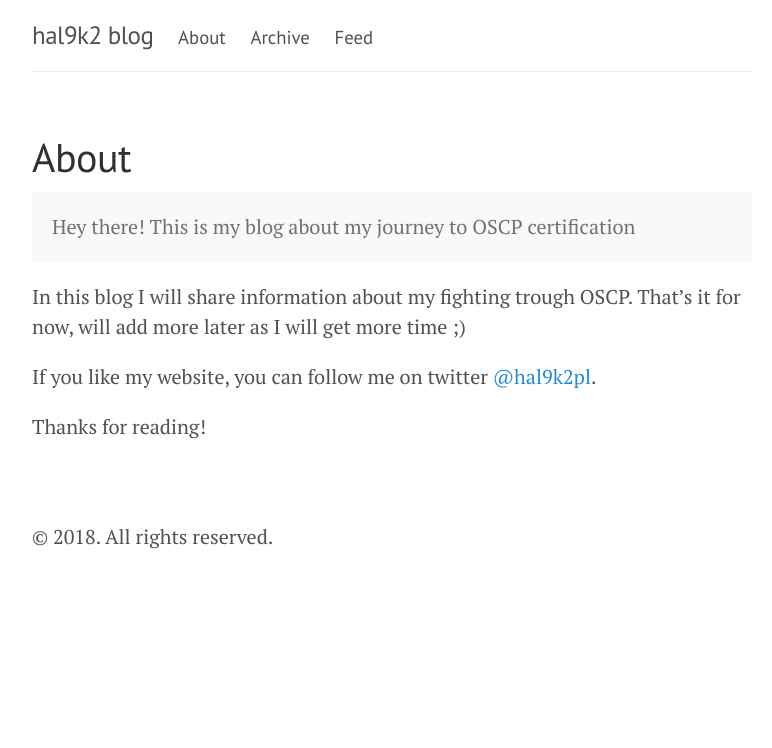
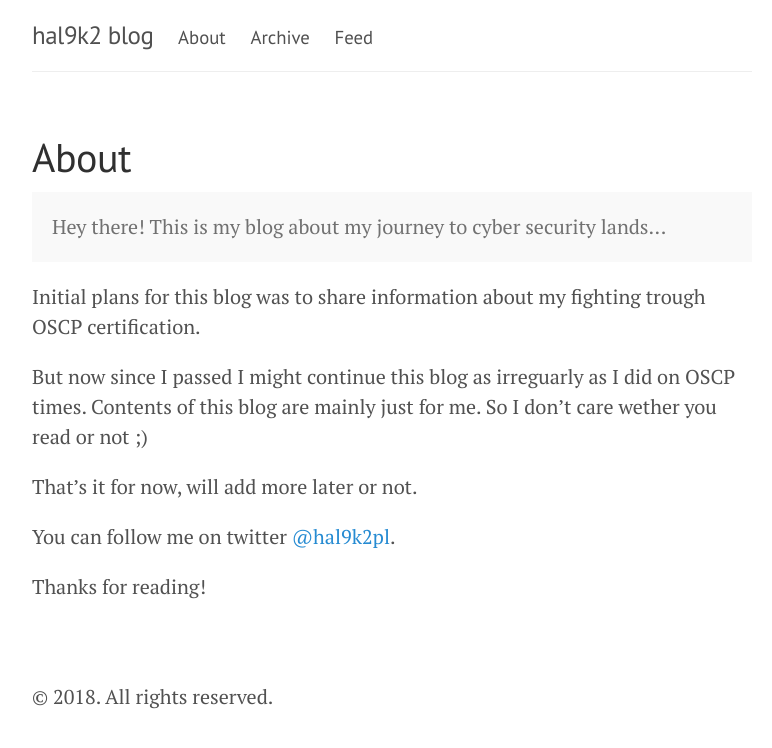
Before and after one commit to chosenonehacks/chosenonepl.github.io.old, a Jekyll site: the page built from about.md, in a window 1280 px wide. Shown: the top 748 px of the page, without its empty margins (248-1020 px from the left). Built offline with Jekyll 4.4.1, drawn with Linux system fonts in a browser that asks for light colours.

Commit message:
Update about.md

```diff
--- a/about.md
+++ b/about.md
@@ -4,11 +4,15 @@ title: About
 ---
 
 <p class="message">
-  Hey there! This is my blog about my journey to OSCP certification
+  Hey there! This is my blog about my journey to cyber security lands...
 </p>
 
-In this blog I will share information about my fighting trough OSCP. That's it for now, will add more later as I will get more time ;)
+Initial plans for this blog was to share information about my fighting trough OSCP certification.
 
-If you like my website, you can follow me on twitter [@hal9k2pl](https://twitter.com/hal9k2pl).
+But now since I passed I might continue this blog as irreguarly as I did on OSCP times. Contents of this blog are mainly just for me. So I don't care wether you read or not ;)
+
+That's it for now, will add more later or not.
+
+You can follow me on twitter [@hal9k2pl](https://twitter.com/hal9k2pl).
 
 Thanks for reading!
```
